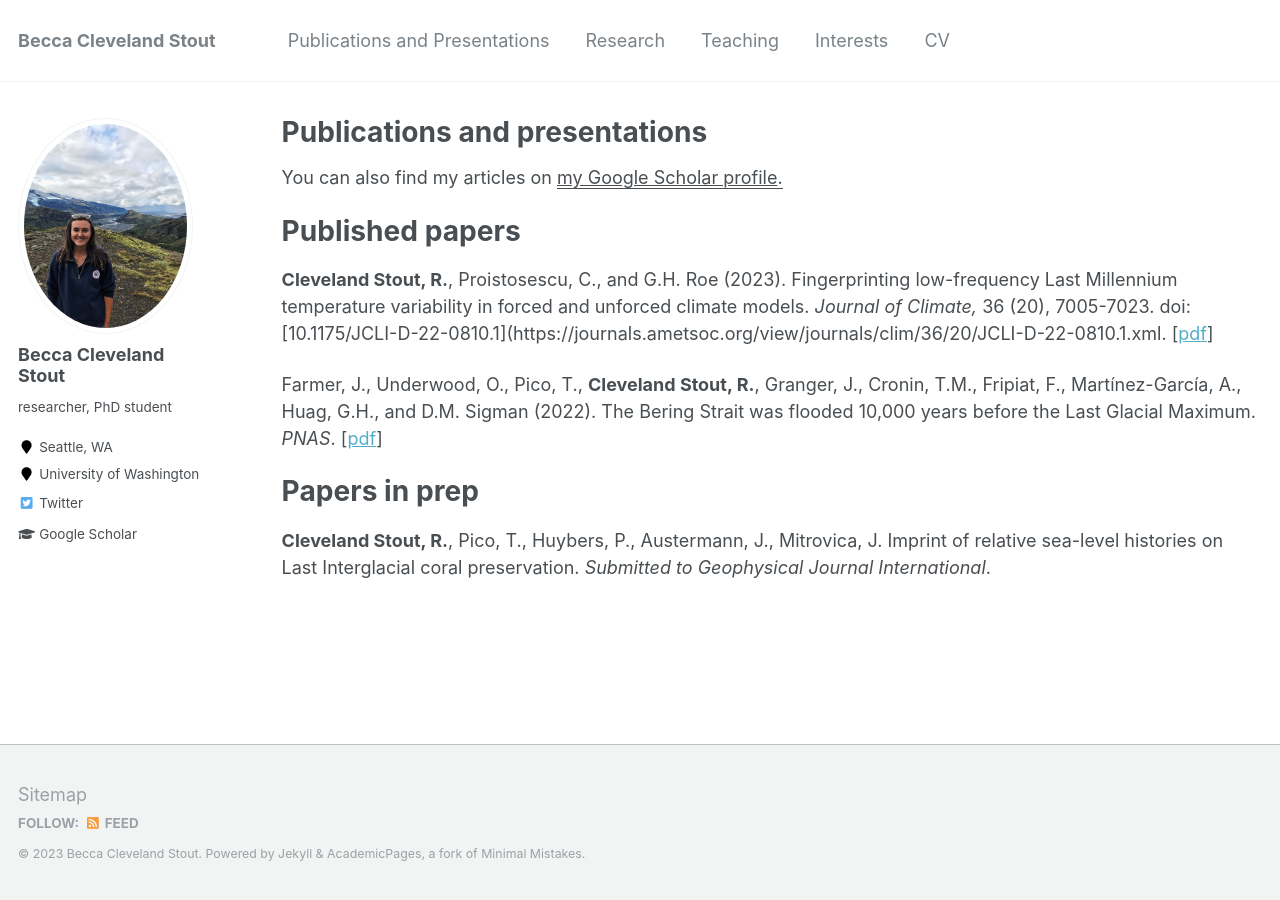
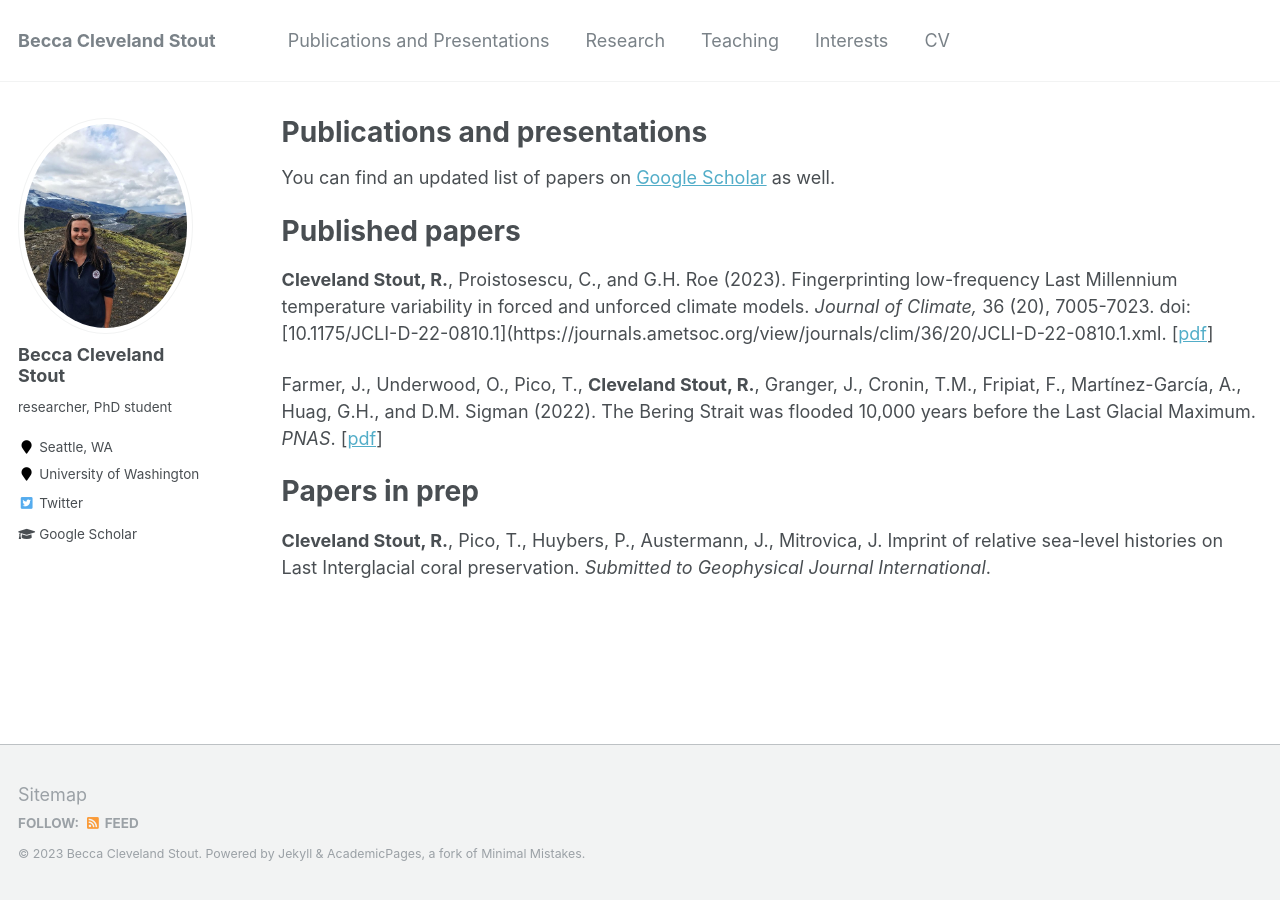
Before and after one commit to becca-cs/becca-cs.github.io, a Jekyll site: the page built from _pages/publications.md, in a window 1280 px wide. Built offline with Jekyll 4.4.1, drawn with Linux system fonts in a browser that asks for light colours.

Commit message:
Update publications.md

```diff
--- a/_pages/publications.md
+++ b/_pages/publications.md
@@ -5,7 +5,7 @@ permalink: /publications/
 author_profile: true
 ---
 
-  You can also find my articles on <u><a href="{{[author.googlescholar](https://scholar.google.com/citations?user=b2kD89sAAAAJ&hl=en)}}">my Google Scholar profile</a>.</u>
+  You can find an updated list of papers on [Google Scholar](https://scholar.google.com/citations?user=b2kD89sAAAAJ&hl=en) as well.
 
 # Published papers
 **Cleveland Stout, R.**, Proistosescu, C., and G.H. Roe (2023). Fingerprinting low-frequency Last Millennium temperature variability in forced and unforced climate models. *Journal of Climate,* 36 (20), 7005-7023. doi: [10.1175/JCLI-D-22-0810.1](https://journals.ametsoc.org/view/journals/clim/36/20/JCLI-D-22-0810.1.xml. [[pdf](https://becca-cs.github.io/files/clim-JCLI-D-22-0810.1.pdf)]
```
